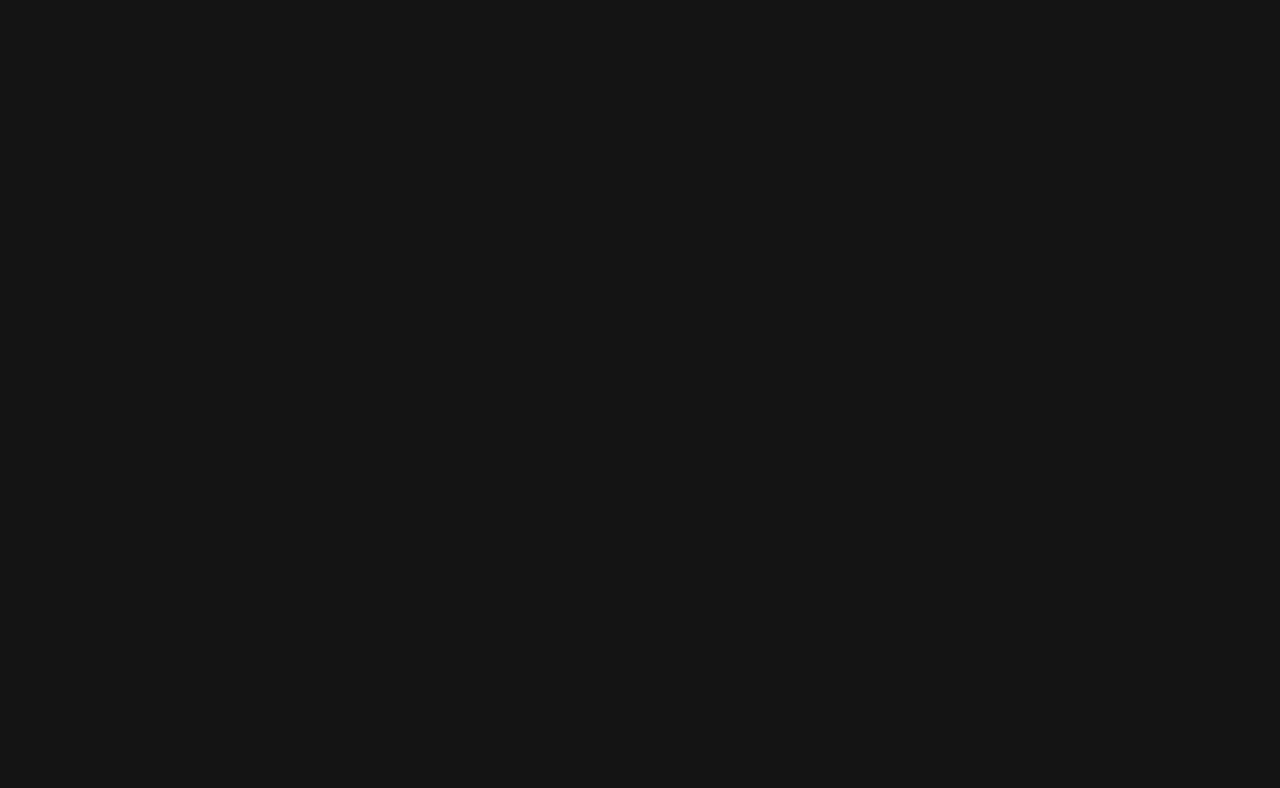
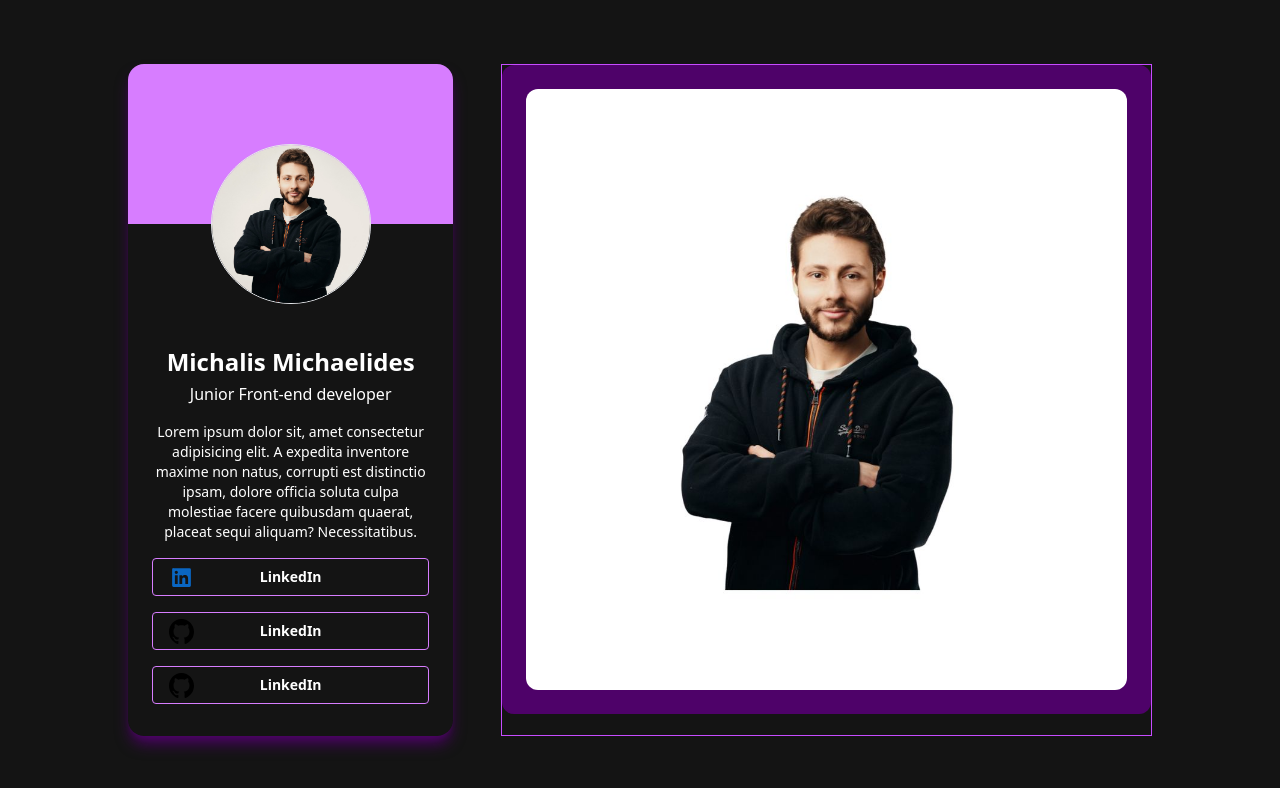
Before and after one commit to Michalis17/my-portfolio, a React (Vite) app: page / in a window 1280 px wide. Shown: the top 788 px of the page. Built offline with nearby package versions, Linux system fonts and the light colour scheme.

Commit message:
good fixes and progress

```diff
--- a/index.html
+++ b/index.html
@@ -1,12 +1,12 @@
 <!doctype html>
-<html lang="en" class="w-screen h-screen">
+<html lang="en" >
   <head>
     <meta charset="UTF-8" />
     <link rel="icon" type="image/svg+xml" href="/cv.svg" />
     <meta name="viewport" content="width=device-width, initial-scale=1.0" />
     <title>Michalis Web Dev Portfolio</title>
   </head>
-  <body class="w-screen h-screen">
+  <body class="overflow-x-hidden">
     <div id="root"></div>
     <script type="module" src="/src/main.tsx"></script>
   </body>
--- a/src/App.tsx
+++ b/src/App.tsx
@@ -15,7 +15,7 @@ const App: React.FC = ()=> {
   // !transitions should maybe be in hero section component instead in the component itsself
 
   return (
-    <div className="overflow-x-hidden">
+    <div className="bg-my-black h-screen flex justify-center">
       <PortfolioPage/>
     </div>
   )
--- a/src/components/Avatar/Avatar.tsx
+++ b/src/components/Avatar/Avatar.tsx
@@ -6,11 +6,13 @@ interface Props{
 
 const Avatar: React.FC<Props> = ({imgFile}) => {
     return (
+        <div className='bg-electric-violet-400 w-full flex justify-center rounded-t-2xl mb-20'>
         <img
             src={imgFile}
             alt="Profile Photo"
-            className='border rounded-full aspect-square w-40 object-cover'
+            className='border rounded-full aspect-square w-40 object-cover relative top-1/2'
         />
+        </div>
     )
 }
 
--- /dev/null
+++ b/src/components/ProfileCard/ProfileCard.tsx
@@ -0,0 +1,46 @@
+import React, { useEffect, useState } from 'react'
+import Avatar from '../Avatar/Avatar'
+import Link from '../Link/Link'
+import LinkedinIcon from '../../assets/Icons/linkedin'
+import GithubIcon from '../../assets/Icons/github'
+import { Transition } from '@headlessui/react';
+
+const ProfileCard: React.FC = () => {
+    const [show, setShow] = useState(false); // State to control the transition
+
+    useEffect(() => {
+        // Set show to true after component is mounted
+        setShow(true);
+    }, []);
+    return (
+        <Transition
+        show={show}
+        enter="transition-transform transition-opacity duration-1000"
+        enterFrom="opacity-0 transform -translate-x-full"
+        enterTo="opacity-100 transform translate-x-0"
+        >
+        <div className='rounded-2xl shadow-lg shadow-electric-violet-950 flex flex-col gap-4 justify-between text-white max-w-96 sm:min-w-80 md:w-1/3 h-full  '>
+            {/* Profile Photo */}
+        <Avatar imgFile='src\assets\Mike Web.jpg' />
+
+            <div className='w-full px-3 lg:px-6 flex flex-col gap-4 mb-8'>
+                {/* text content */}
+                    <div className='flex flex-col gap-4 items-center justify-center'>
+                        <div className='flex flex-col gap-1 items-center'>
+                            <h2 className='text-2xl font-semibold'>Michalis Michaelides</h2>
+                            <p className='text-base font-medium'>Junior Front-end developer</p>
+                        </div>
+                        <p className='text-sm font-medium text-center'>Lorem ipsum dolor sit, amet consectetur adipisicing elit. A expedita inventore maxime non natus, corrupti est distinctio ipsam, dolore officia soluta culpa molestiae facere quibusdam quaerat, placeat sequi aliquam? Necessitatibus.</p>
+                    </div>
+
+                {/* links */}
+                <Link icon={<LinkedinIcon size={25} />} label='LinkedIn' url='https://www.linkedin.com/in/michaelides17/' />
+                <Link icon={<GithubIcon size={25} />} label='LinkedIn' url='https://github.com/Michalis17' />
+                <Link icon={<GithubIcon size={25} />} label='LinkedIn' url='https://github.com/Michalis17' />
+            </div>
+        </div>
+        </Transition>
+    )
+}
+
+export default ProfileCard
--- /dev/null
+++ b/src/components/ProjectImg/ProjectImg.tsx
@@ -0,0 +1,15 @@
+import React from 'react'
+interface Props {
+    imgFile: string,
+    name?: string
+}
+
+const ProjectImg: React.FC<Props> = ({ imgFile, name }) => {
+    return (
+        <div className='rounded-xl bg-electric-violet-950 p-6 aspect-square w-full'>
+            <img src={imgFile} alt={name} className='rounded-xl' />
+        </div>
+    )
+}
+
+export default ProjectImg
--- /dev/null
+++ b/src/components/ProjectsCard/ProjectsCard.tsx
@@ -0,0 +1,12 @@
+import React from 'react'
+import ProjectImg from '../ProjectImg/ProjectImg'
+
+const ProjectsCard = () => {
+  return (
+    <div>ProjectsCard
+        <ProjectImg/>
+    </div>
+  )
+}
+
+export default ProjectsCard
--- a/src/components/Waves/Waves.tsx
+++ b/src/components/Waves/Waves.tsx
@@ -7,7 +7,7 @@ const Waves: React.FC = () => {
             height='100%'
             viewBox='0 0 1100 300'
             xmlns="http://www.w3.org/2000/svg"
-            className="transition duration-300 ease-in-out delay-150  transform rotate-180"
+            className="transition duration-300 ease-in-out delay-150  transform rotate-180 rounded-b-2xl"
         >
 
             <defs>
--- a/src/components/transitionTemplate.tsx
+++ b/src/components/transitionTemplate.tsx
@@ -14,12 +14,13 @@ const transition: React.FC = () => {
     return (
         <Transition
             show={show}
-            enter="transition ease-out duration-1000"
-            enterFrom="opacity-0 transform -translate-y-10"
-            enterTo="opacity-100 transform translate-y-0"
+            enter="transition-transform transition-opacity duration-1000"
+            enterFrom="opacity-0 transform -translate-x-full"
+            enterTo="opacity-100 transform translate-x-0"
         >
 
-        </Transition>)}
+        </Transition>)
+}
 
 
 export default transition
--- a/src/pages/Porfolio/PortfolioPage.tsx
+++ b/src/pages/Porfolio/PortfolioPage.tsx
@@ -1,14 +1,16 @@
 import React from 'react'
-import Waves from '../../components/Waves/Waves'
-import Avatar from '../../components/Avatar/Avatar'
-import Link from '../../components/Link/Link'
-import LinkedinIcon from '../../assets/Icons/linkedin'
-import GithubIcon from '../../assets/Icons/github'
+import ProfileCard from '../../components/ProfileCard/ProfileCard'
+// for testing
+import ProjectImg from '../../components/ProjectImg/ProjectImg'
+
 // grid grid-cols-1 grid-rows-10
 const PortfolioPage: React.FC = () => {
   return (
-    <div className='w-full h-screen bg-my-black flex flex-col justify-center items-center'>
-
+    <div className='max-w-6xl h-full flex flex-row gap-12 items-center md:p-16'>
+      <ProfileCard/>
+      <div className='border border-electric-violet-500 md:w-2/3 h-full'>
+        <ProjectImg imgFile='src\assets\mikedesign.jpg' />
+      </div>
     </div>
   )
 }
```
Also changed, not shown: src/index.css (line endings or trailing spaces).
